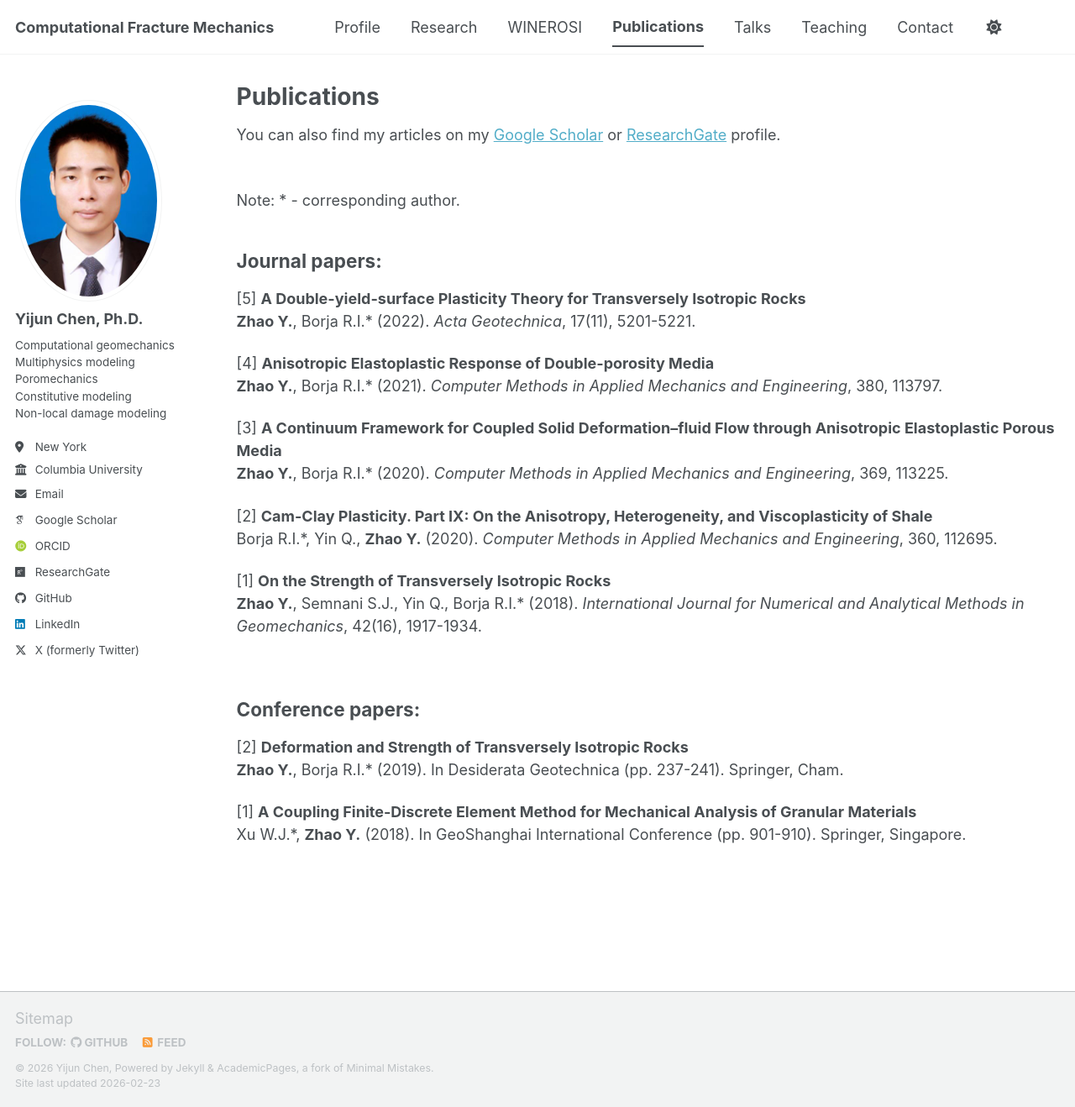
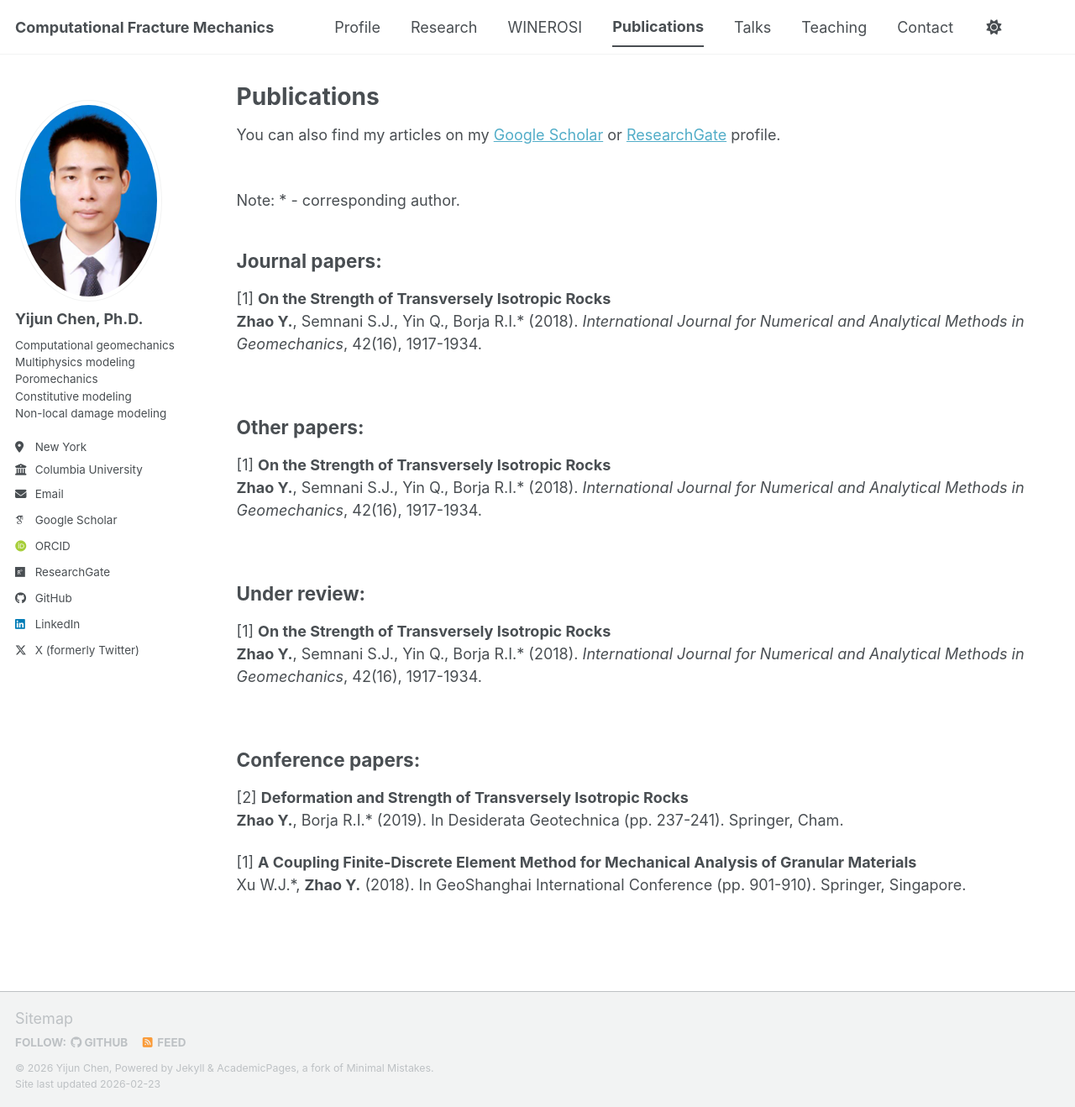
Before and after one commit to chenhhu/chenhhu.github.io, a Jekyll site: the page built from _pages/publications.md, in a window 1280 px wide and 1318 px high. Shown: the whole window at 84% size. Built offline with Jekyll 4.4.1, drawn with Linux system fonts in a browser that asks for light colours; some web fonts are replaced; a script bundle is joined from its source files by our own code; library files that are not in the unit come from our copies.

Commit message:
Update publications.md

```diff
--- a/_pages/publications.md
+++ b/_pages/publications.md
@@ -14,20 +14,17 @@ You can also find my articles on my <a href="{{author.googlescholar}}"> Google S
 
 Note: * - corresponding author.
 
+## Journal papers:
+[1] <b>On the Strength of Transversely Isotropic Rocks</b>
+<b>Zhao Y.</b>, Semnani S.J., Yin Q., Borja R.I.\* (2018). <i>International Journal for Numerical and Analytical Methods in Geomechanics</i>, 42(16), 1917-1934.
+<br>
 
-## Journal papers:
-[5] <b>A Double-yield-surface Plasticity Theory for Transversely Isotropic Rocks</b>
-<b>Zhao Y.</b>, Borja R.I.\* (2022). <i>Acta Geotechnica</i>, 17(11), 5201-5221.
+## Other papers:
+[1] <b>On the Strength of Transversely Isotropic Rocks</b>
+<b>Zhao Y.</b>, Semnani S.J., Yin Q., Borja R.I.\* (2018). <i>International Journal for Numerical and Analytical Methods in Geomechanics</i>, 42(16), 1917-1934.
+<br>
 
-[4] <b>Anisotropic Elastoplastic Response of Double-porosity Media</b>
-<b>Zhao Y.</b>, Borja R.I.\* (2021). <i>Computer Methods in Applied Mechanics and Engineering</i>, 380, 113797.
-
-[3] <b>A Continuum Framework for Coupled Solid Deformation–fluid Flow through Anisotropic Elastoplastic Porous Media</b>
-<b>Zhao Y.</b>, Borja R.I.\* (2020). <i>Computer Methods in Applied Mechanics and Engineering</i>, 369, 113225.
-
-[2] <b>Cam-Clay Plasticity. Part IX: On the Anisotropy, Heterogeneity, and Viscoplasticity of Shale</b>
-Borja R.I.\*, Yin Q., <b>Zhao Y.</b> (2020). <i>Computer Methods in Applied Mechanics and Engineering</i>, 360, 112695.
-
+## Under review:
 [1] <b>On the Strength of Transversely Isotropic Rocks</b>
 <b>Zhao Y.</b>, Semnani S.J., Yin Q., Borja R.I.\* (2018). <i>International Journal for Numerical and Analytical Methods in Geomechanics</i>, 42(16), 1917-1934.
 <br>
```
